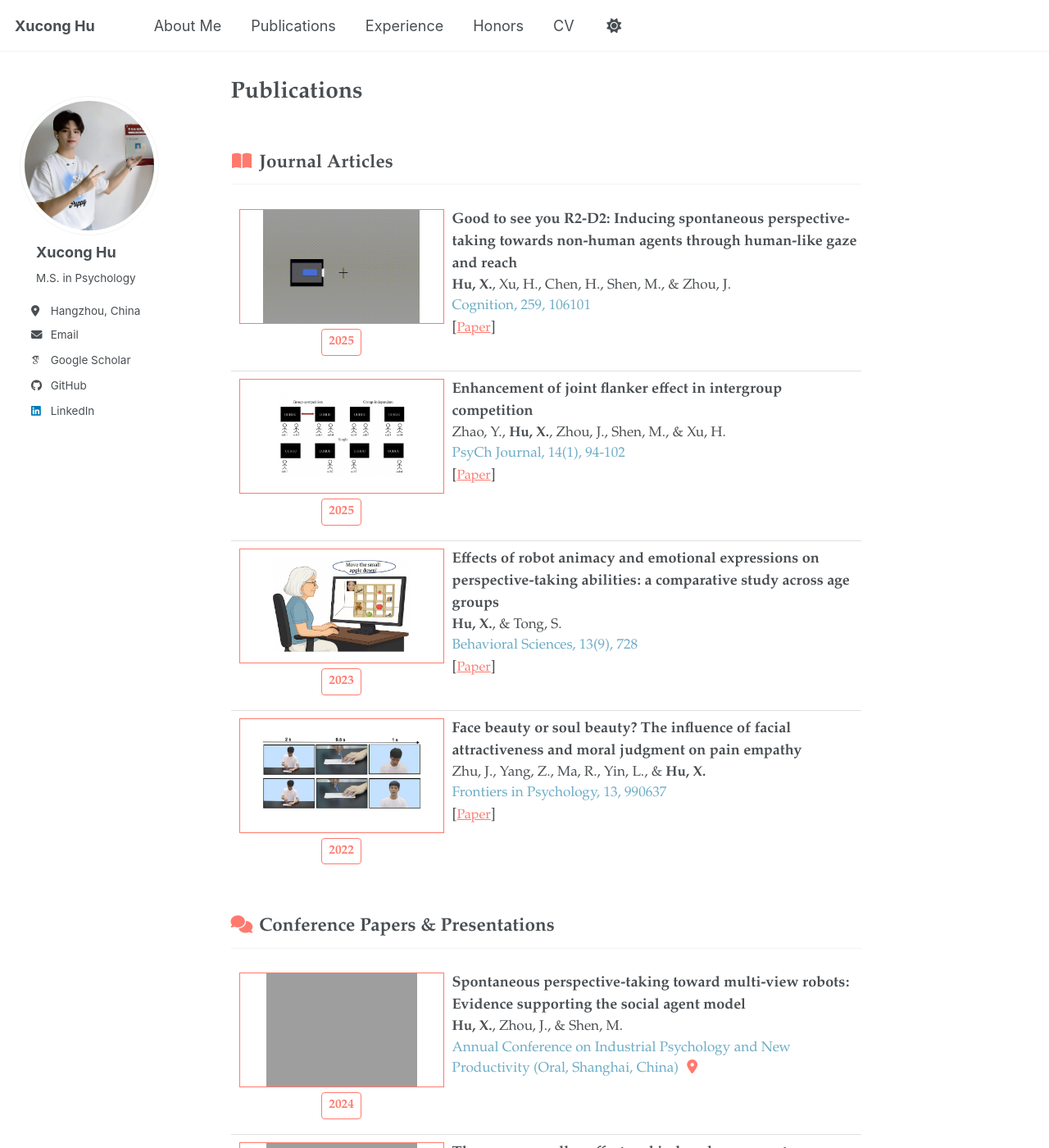
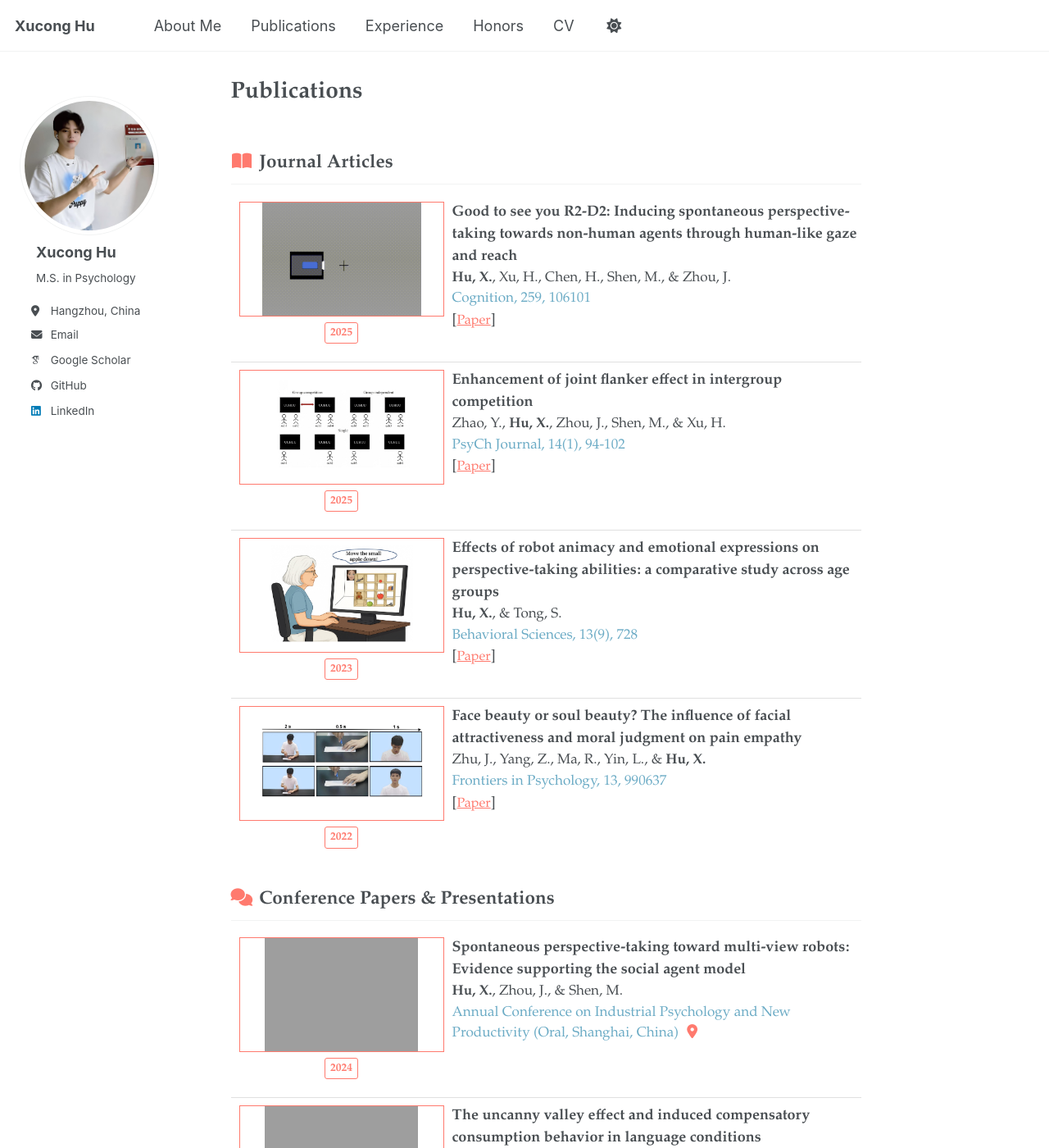
Before and after one commit to xuconghu/xuconghu.github.io, a Jekyll site: the page built from _pages/publications.md, in a window 1280 px wide and 1400 px high. Shown: the whole window at 82% size. Built offline with Jekyll 4.4.1, drawn with Linux system fonts in a browser that asks for light colours; some web fonts are replaced; a script bundle is joined from its source files by our own code; library files that are not in the unit come from our copies; grey boxes are pictures that could not be loaded.

Commit message:
Add Simulated Annealing paper and update site content
- Add arXiv preprint news for Simulated Annealing paper
- Update Edinburgh text to include March
- Update author name to Zhu, J. Q.
- Add Simulated_Annealing.png cover image
- Fix publication card styles (border z-index, badge size)
- Remove honorific titles from Experience section

```diff
--- a/assets/css/main.scss
+++ b/assets/css/main.scss
@@ -263,14 +263,21 @@
 }
 
 .pub-list {
-  overflow: auto;
+  overflow: visible;
 }
 
 .pub {
   margin: 0.5rem 0 1rem;
   padding-top: 0.5rem;
   border-top: 1px solid #e0e0e0;
-  overflow: auto;
+  overflow: visible;
+  min-height: 170px;
+}
+
+.pub::after {
+  content: "";
+  display: table;
+  clear: both;
 }
 
 .pub:first-child {
@@ -281,6 +288,19 @@
   float: left;
   width: 270px;
   text-align: center;
+  position: relative;
+}
+
+.pub-left::before {
+  content: "";
+  position: absolute;
+  top: 0;
+  left: 10px;
+  width: 250px;
+  height: 140px;
+  border: 1px solid var(--accent-red);
+  pointer-events: none;
+  z-index: 2;
 }
 
 .pub-cover {
@@ -288,10 +308,11 @@
   width: 250px;
   height: 140px;
   margin: 0 auto 6px;
-  border: 1px solid var(--accent-red);
   object-fit: contain;
   max-width: none;
   background: #fff;
+  position: relative;
+  z-index: 1;
 }
 
 
@@ -320,12 +341,15 @@
 
 .pub-badge {
   display: inline-block;
-  padding: 4px 8px;
+  padding: 2px 6px;
   border: 1px solid var(--accent-red);
   color: var(--accent-red);
   font-weight: 600;
-  border-radius: 4px;
-  font-size: 0.85em;
+  border-radius: 3px;
+  font-size: 0.75em;
+  margin-bottom: 4px;
+  position: relative;
+  z-index: 3;
 }
 
 .pub-right {
```
Also changed, not shown: _pages/about.md (+9 -5 lines), _pages/news.md (+3 -1 lines), info/Under_Review/Simulated_Annealing.png (added).
